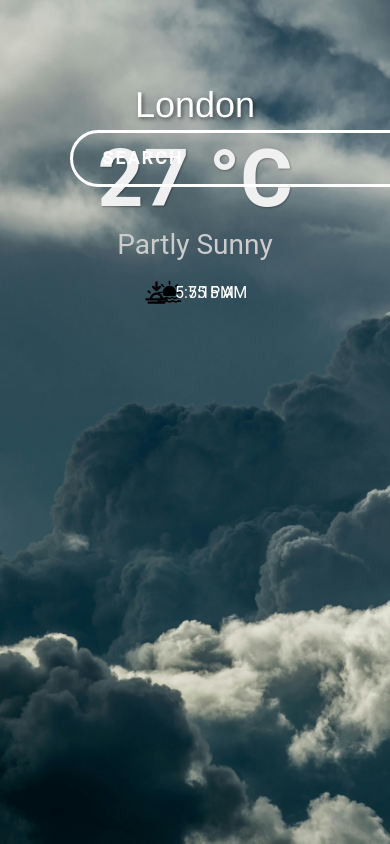
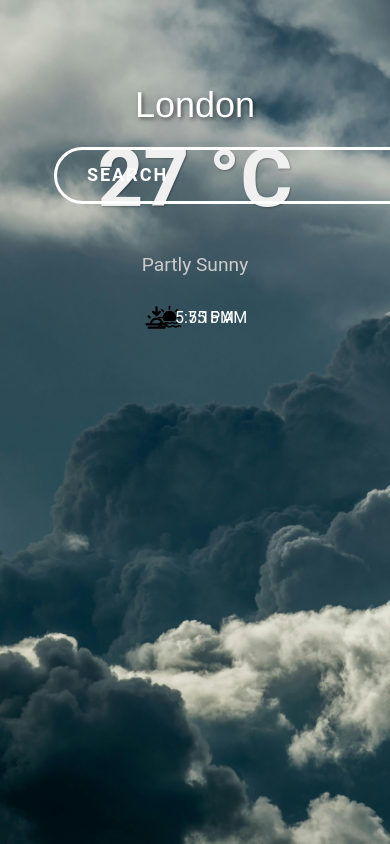
Before and after one commit to Ghady-Abboud/weather-app, a React (Create React App) app: page / in a window 390 px wide. Shown: the top 844 px of the page. Built offline with nearby package versions, Linux system fonts and the light colour scheme.

Commit message:
Added media queries

```diff
--- a/src/App.js
+++ b/src/App.js
@@ -4,7 +4,7 @@ import City from './components/City';
 import backgroundImage from './images/background_image.jpg';
 import SearchBar from './components/SearchBar';
 
-/* Dimensions for PC are 2560*/
+/* Dimensions for PC are 2560 and laptop is 1440*/
 
 function App() {
   return (
--- a/src/components/City.css
+++ b/src/components/City.css
@@ -27,9 +27,18 @@
 
   .weather_description {
     position: absolute;
-    top: 27%;
-    font-size: 1.75em;
     color: #cccccc;
+
+    @media (min-width :2560px) {
+      top: 27%;
+      font-size: 1.75em;
+    }
+
+    @media (max-width:1440px) {
+      top: 30%;
+      font-size: 1.2em;
+    }
+
   }
 
   .time_of_sunrise,
@@ -42,13 +51,31 @@
   }
 
   .time_of_sunrise {
-    top: 33%;
-    left: 40%;
+
+    @media (min-width:2560px ) {
+      top: 33%;
+      left: 40%;
+    }
+
+    @media (max-width:1440px ) {
+      top: 36%;
+      left: 40%;
+    }
+
   }
 
   .time_of_sunset {
-    top: 33%;
-    right: 40%;
+
+    @media (min-width:2560px ) {
+      top: 33%;
+      left: 40%;
+    }
+
+    @media (max-width:1440px ) {
+      top: 36%;
+      right: 40%;
+    }
+
   }
 
   .icon {
--- a/src/components/SearchBar.css
+++ b/src/components/SearchBar.css
@@ -9,8 +9,17 @@
 
   .wrapper {
     position: absolute;
-    top: 13%;
-    left: 5%;
+
+    @media (min-width: 2560px) {
+      top: 13%;
+      left: 5%;
+    }
+
+    @media (max-width:1440px) {
+      top: 15%;
+      left: 1%;
+    }
+
   }
 
   .container {
```
